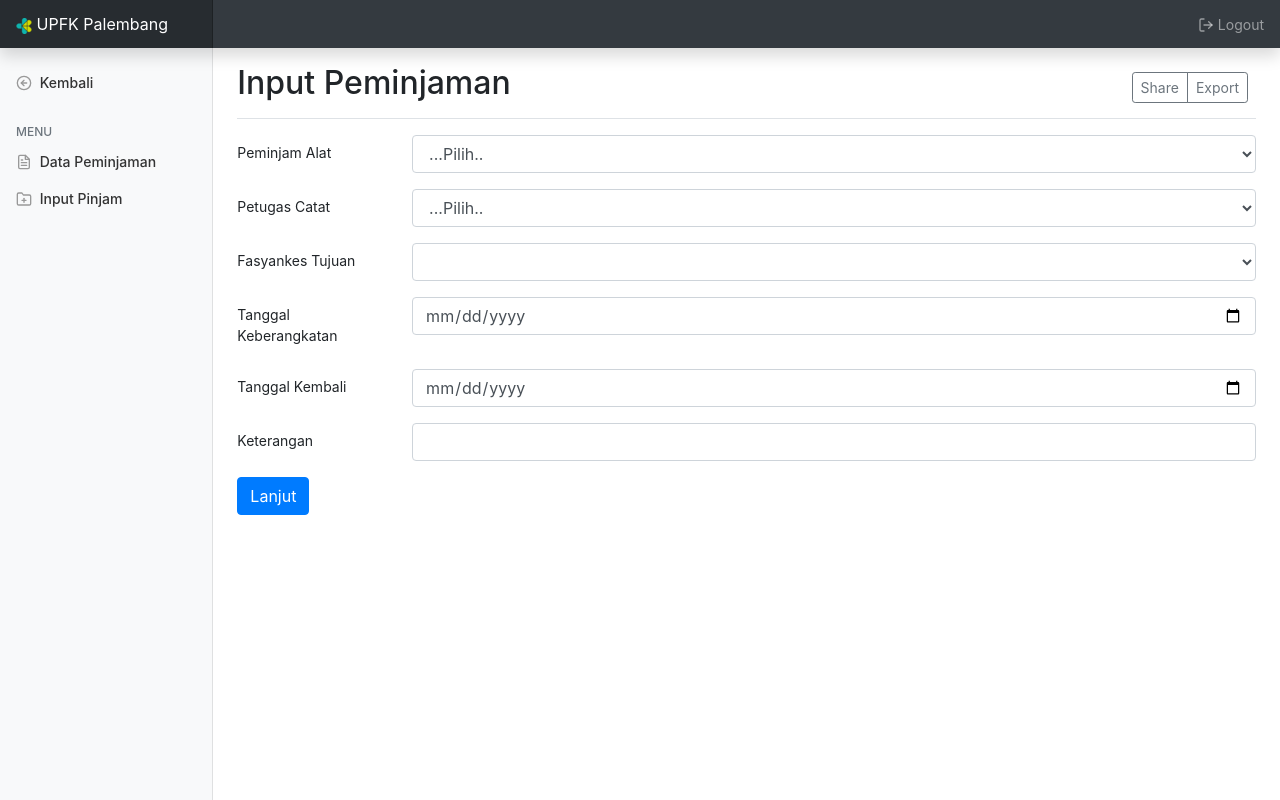
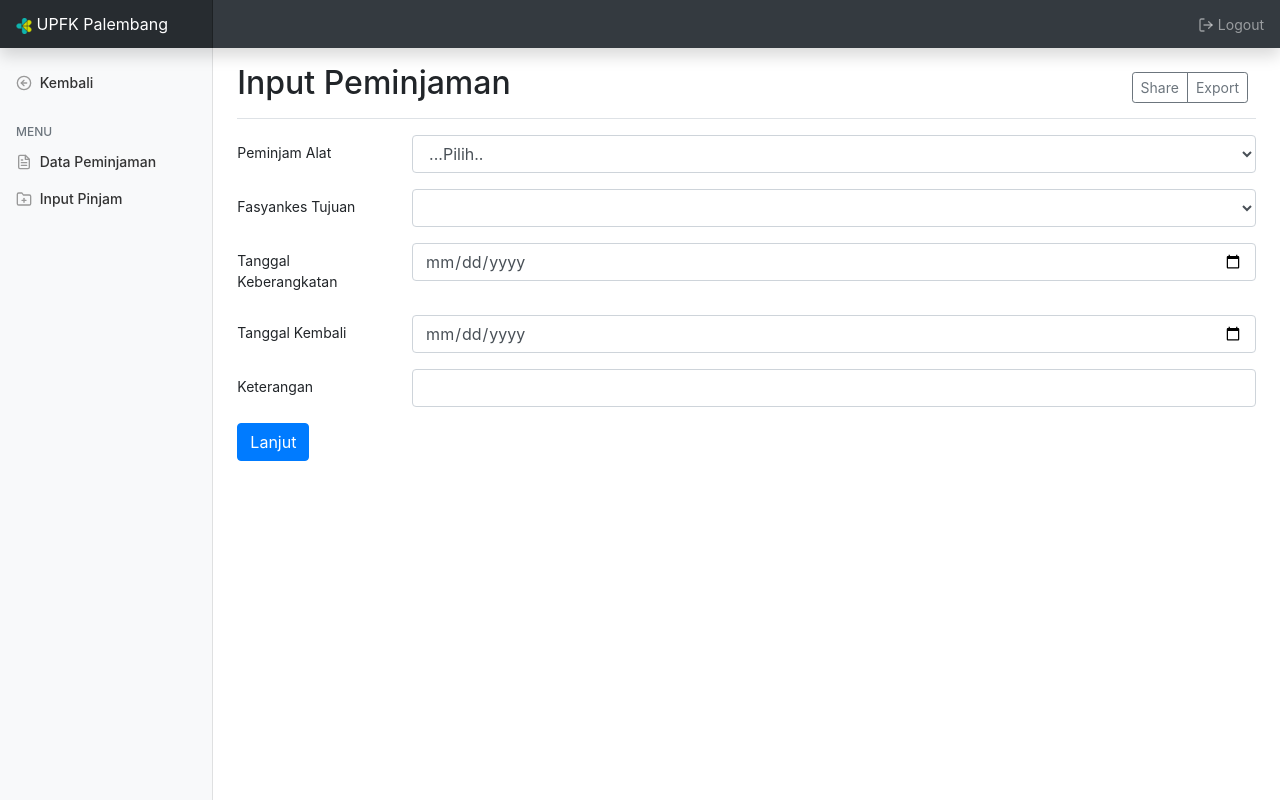
Before and after one commit to Hendrow/sim_upf, a Flask app: page /pinjam/input in a window 1280 px wide. Run offline with Flask 2, Linux system fonts and the light colour scheme; the visitor is signed in with stand-in values (Sample User, id 1); tables that the repository leaves empty hold one stand-in row (values such as "Sample post"); some libraries are stand-ins or nearby versions.

Commit message:
pencatat dari nama session

```diff
--- a/aplikasi/pinjam/forms.py
+++ b/aplikasi/pinjam/forms.py
@@ -10,11 +10,8 @@ def pilih_fasyankes():
     return Fasyankes.query
 
 class Input(FlaskForm):
-    petugas_catat = SelectField('Petugas Catat',
-        choices=[('none','...Pilih..'),('Andi P','Andi Purba'),('Azizil T','Azizil Tiara Putra'),('M Agung','M Agung S'),('M Ilham','M Ilham Maulana'),('Sandra M','Sandra Monika'),('Demtania','Demtania'),('Robiyansyah','Robiyansyah'),('Elvira','Elvira')])
     peminjam_alat =  SelectField('Peminjam Alat',
         choices=[('none','...Pilih..'),('Andi P','Andi Purba'),('Azizil T','Azizil Tiara Putra'),('M Agung','M Agung S'),('M Ilham','M Ilham Maulana'),('Sandra M','Sandra Monika'),('Demtania','Demtania'),('Robiyansyah','Robiyansyah'),('Elvira','Elvira')])
-    # tanggal = DateField('Tanggal peminjaman', validators=[DataRequired()])
     tujuan = QuerySelectField(query_factory=pilih_fasyankes, allow_blank=True, get_label='nama')
     tanggal_berangkat = DateField('Tanggal Keberangkatan', validators=[DataRequired()])
     tanggal_kembali = DateField('Tanggal Kembali', validators=[DataRequired()])
--- a/aplikasi/pinjam/routes.py
+++ b/aplikasi/pinjam/routes.py
@@ -31,7 +31,7 @@ def input():
 
         if form.validate_on_submit():
             peminjam_alat = form.peminjam_alat.data
-            petugas_catat = form.petugas_catat.data
+            petugas_catat = session.get('nm_lengkap')
             # tanggal = form.tanggal.data
             status = 'Pinjam'
             tujuan = str(form.tujuan.data)
--- a/aplikasi/templates/pinjam/input.html
+++ b/aplikasi/templates/pinjam/input.html
@@ -42,22 +42,6 @@
             </div>
             {% endif %}
         </div>
-
-        <div class="form-group row">
-          {{ form.petugas_catat.label(class="col-sm-2 col-form-label") }}
-          {% if form.petugas_catat.errors %}
-            <div class="col-sm-10 has-error">
-              {{ form.petugas_catat(class="form-control") }}
-              {% for error in form.petugas_catat.errors  %}
-                  <span class="control-label">{{ error }}</span>
-              {% endfor %}
-            </div>
-          {% else %}
-          <div class="col-sm-10">
-            {{ form.petugas_catat(class="form-control", placeholder='Petugas pencatat') }}
-          </div>
-          {% endif %}
-      </div>
 
         <div class="form-group row">
           <!-- {{ form.tujuan.label(class="col-sm-2 col-form-label") }} -->
```
